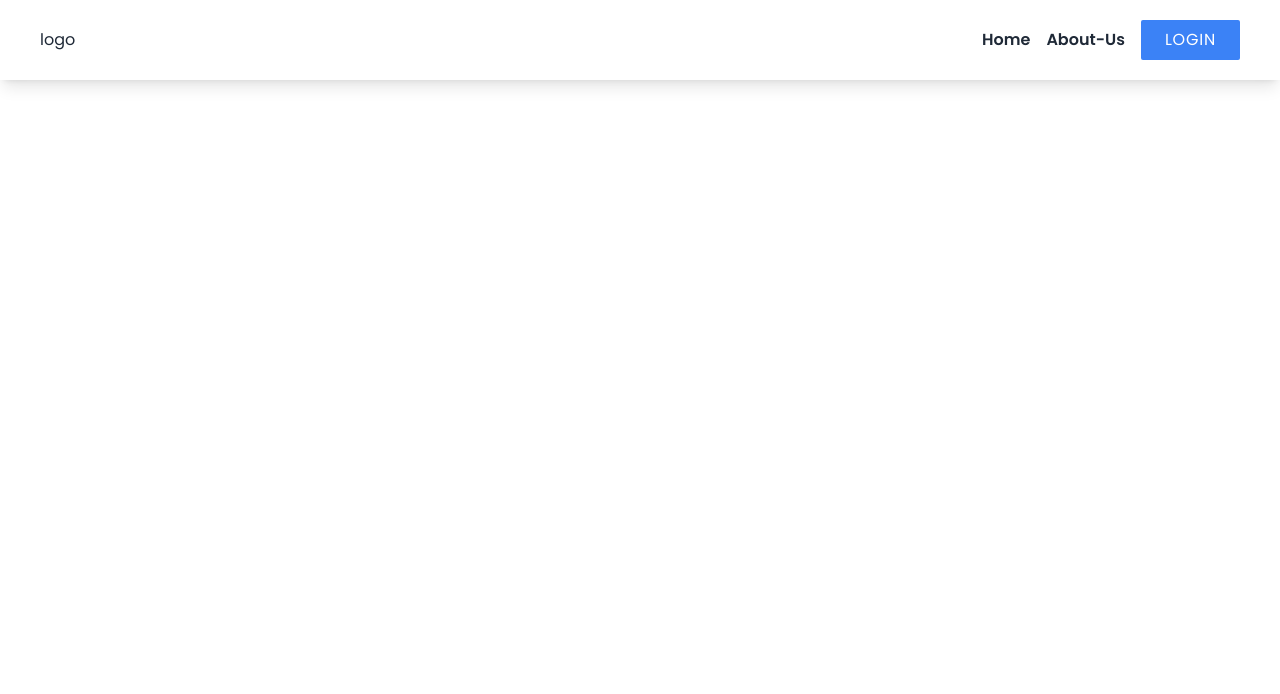
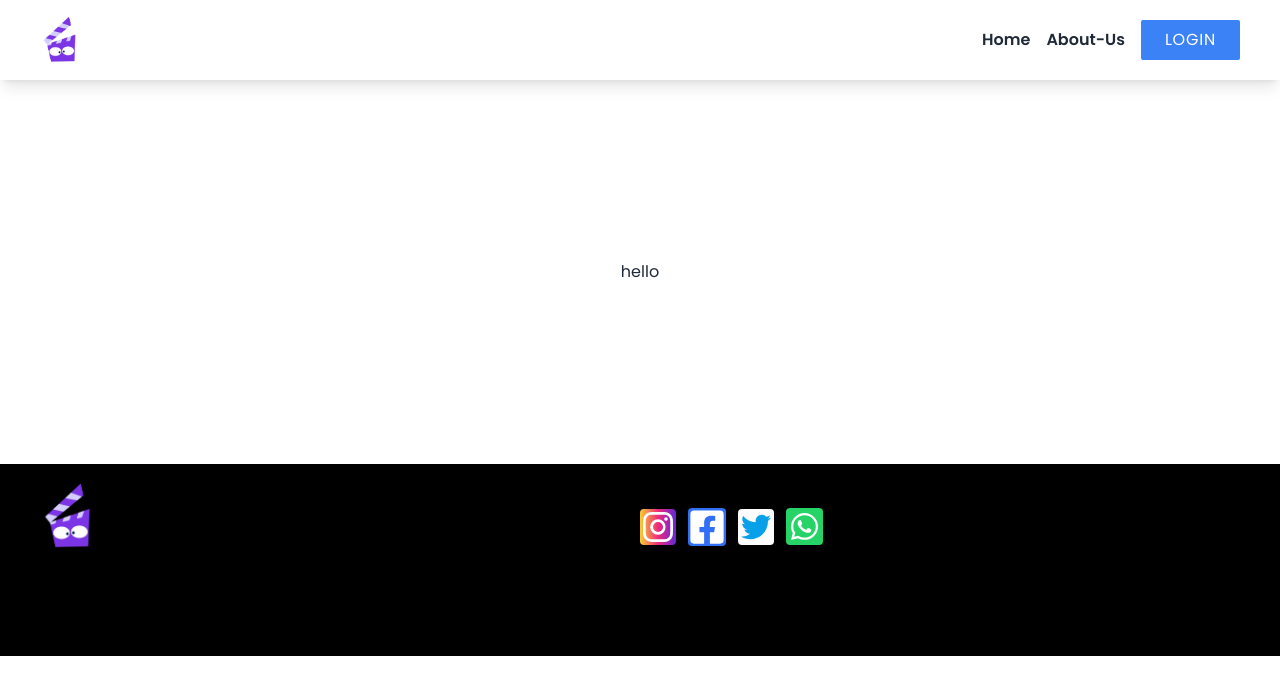
Before and after one commit to Akshai-muraleedharan/Movie-Ticket-Application, a React (Vite) app in the folder client/: page / in a window 1280 px wide. Shown: the top 694 px of the page. Built offline with nearby package versions, Linux system fonts and the light colour scheme; a web font is replaced by a local one.

Commit message:
footer ui not compeleted fully

```diff
--- a/client/package.json
+++ b/client/package.json
@@ -13,6 +13,7 @@
     "lucide-react": "^0.428.0",
     "react": "^18.3.1",
     "react-dom": "^18.3.1",
+    "react-icons": "^5.3.0",
     "react-router-dom": "^6.26.1"
   },
   "devDependencies": {
--- a/client/src/App.css
+++ b/client/src/App.css
@@ -4,28 +4,23 @@ body {
   font-family: "Poppins", sans-serif;
 }
 
-
-.header-responsive{
+.header-responsive {
   position: absolute;
   flex-direction: column;
   left: -140px;
   top: 80px;
   background-color: #fff;
   box-shadow: -1px 6px 13px -5px;
-    justify-content: space-around;
-    height: 60vh;
-    padding: 20px;
-    border-bottom-right-radius: 20px;
-    transition: left 1s;
-    transition-timing-function: ease-in-out
+  justify-content: space-around;
+  height: 60vh;
+  padding: 20px;
+  border-bottom-right-radius: 20px;
+  transition: left 1s ease-in-out;
 }
 
-.nav_responsive{
-  transition: left 1s;
-  transition-delay: 0.5s;
+.nav_responsive {
+  transition: left 1s 0.5s ease-in-out;
   left: 0px;
-  transition-timing-function: ease-in-out;
-
 }
 
 .header_ham {
@@ -35,12 +30,46 @@ body {
   .header_ham {
     display: none;
   }
-  .header-responsive{
+  .header-responsive {
     position: unset;
     flex-direction: row;
     height: 0px;
     padding: 0px;
+  }
+}
 
-  }
+
+
+/* footer */
+
+
+.instagram{
+  background-image: linear-gradient(to right, #f9ce34, #ee2a7b, #6228d7);
+  color: #fff;
+  border-radius: 4px;
+  padding: 3px;
 
 }
+
+.facebook{
+  font-size: 38px;
+  background-color: #316FF6;
+  color: #fff;
+  border-radius: 4px;
+}
+
+.twitter{
+  color: #08a0e9;
+  background-color: #fcfcfc;
+  border-radius: 4px;
+  font-size: 36px;
+  padding: 3px;
+}
+
+.whatsup{
+  font-size: 37px;
+  background-color: #25D366;
+  color: #fff;
+  border-radius: 4px;
+  padding: 3px;
+}
--- /dev/null
+++ b/client/src/components/Footer.jsx
@@ -0,0 +1,32 @@
+import React from "react";
+import logo from "../assets/image/movie-logo new.png";
+import { BsInstagram } from "react-icons/bs";
+import { FaFacebookSquare } from "react-icons/fa";
+import { FaTwitter } from "react-icons/fa";
+import { FaWhatsapp } from "react-icons/fa";
+function Footer() {
+  return (
+    <>
+      <div className="w-full bg-black h-48 px-10 py-5">
+        <div className="grid grid-cols-1 md:grid-cols-2 ">
+          <div className="">
+            <div>
+              <img className="w-14 mb-5" src={logo} alt="logo" />
+            </div>
+          </div>
+          {/* grid two */}
+          <div className="flex items-center justify-center md:justify-start">
+            <div className="flex gap-3 items-center  ">
+              <BsInstagram className="text-4xl instagram allrounded" />
+              <FaFacebookSquare className="facebook"/>
+              <FaTwitter className="twitter" />
+              <FaWhatsapp className="whatsup"/>
+            </div>
+          </div>
+        </div>
+      </div>
+    </>
+  );
+}
+
+export default Footer;
--- a/client/src/components/Header.jsx
+++ b/client/src/components/Header.jsx
@@ -3,6 +3,7 @@ import { Link } from "react-router-dom";
 import CommonButton from "./ui/buttons/CommonButton";
 import { Menu } from "lucide-react";
 import { X } from "lucide-react";
+import logo from '../assets/image/movie-logo new.png'
 
 function Header() {
   const [toggles, setToggles] = useState(false);
@@ -13,8 +14,10 @@ function Header() {
   }
   return (
     <>
-      <div className="w-full flex justify-between items-center p-3 px-10 h-20 shadow-lg ">
-        <div>logo</div>
+      <div className="w-full flex justify-between items-center p-3 px-10 h-20 shadow-lg sticky top-0">
+        <div>
+          <img className="w-10" src={logo} alt="logo" />
+        </div>
 
         <nav
           className="flex items-center capitalize gap-4 font-semibold header-responsive"
--- a/client/src/layouts/RootLayout.jsx
+++ b/client/src/layouts/RootLayout.jsx
@@ -1,11 +1,15 @@
 import React from 'react'
 import Header from '../components/Header'
+import Footer from '../components/Footer'
 
 function RootLayout() {
   return (
    <>
     <Header />
-
+    <div className='w-full h-96 flex justify-center items-center'>
+      hello
+    </div>
+    <Footer/>
    </>
   )
 }
```
Also changed, not shown: client/src/assets/image/movie-logo new.png (added), 1 other file (tests, documents, lock files or other folders).
